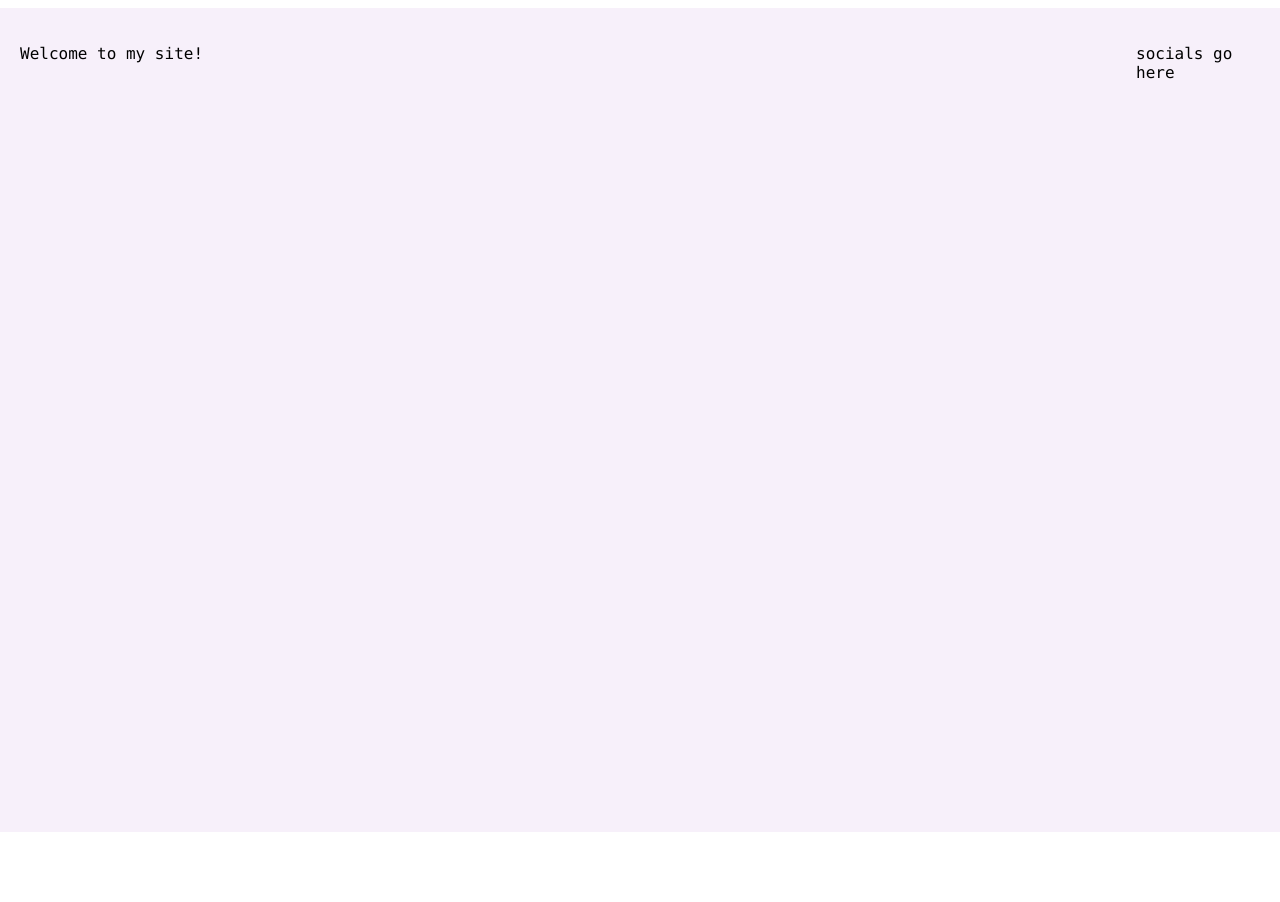
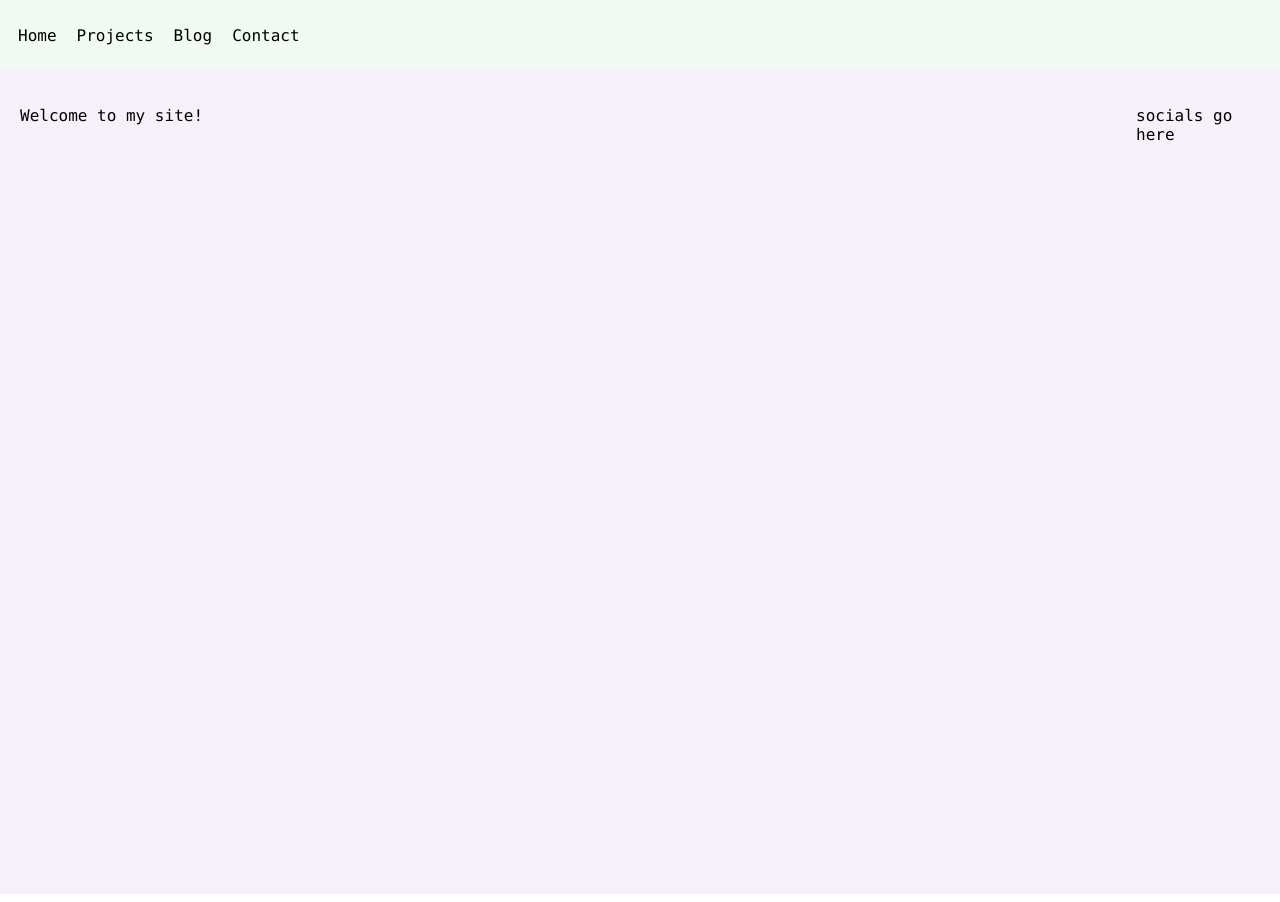
Before and after one commit to ggams2020/personal-website, a plain HTML site: page index.html in a window 1280 px wide. Before the commit the page ends 840 px from the top, so only its background shows below. Drawn offline with nearby package versions, Linux system fonts and the light colour scheme; the site is published under a folder, as on GitHub Pages, so addresses that start at the root find nothing.

Commit message:
possible fix

```diff
--- a/index.html
+++ b/index.html
@@ -2,9 +2,9 @@
     <link rel="stylesheet/less" type="text/css" href="style.less" />
     <script src="less.js" type="text/javascript"></script>
     <script src="https://code.jquery.com/jquery-3.3.1.min.js"></script>
-<script src="/siteMethods.js"></script>
+    <script src="./siteMethods.js"></script>
 </head>
-
+<body>
     <div id="navbar"></div>
     <div class="site-main">
         <div class="content">
@@ -14,3 +14,4 @@
             <p>socials go here</p>
         </div>
 </div>
+</body>
```
Lines whose indentation alone changed are shown as unchanged.
